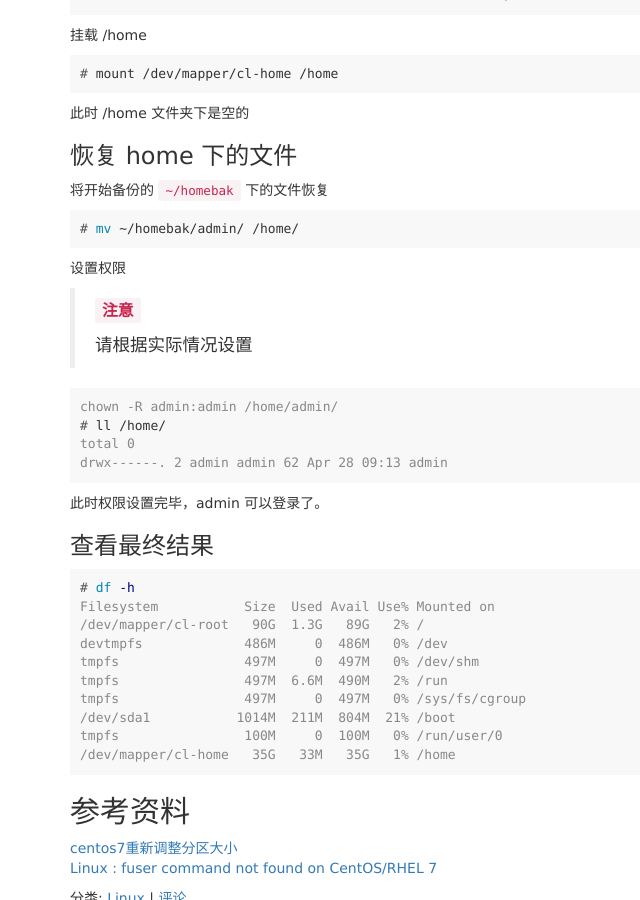
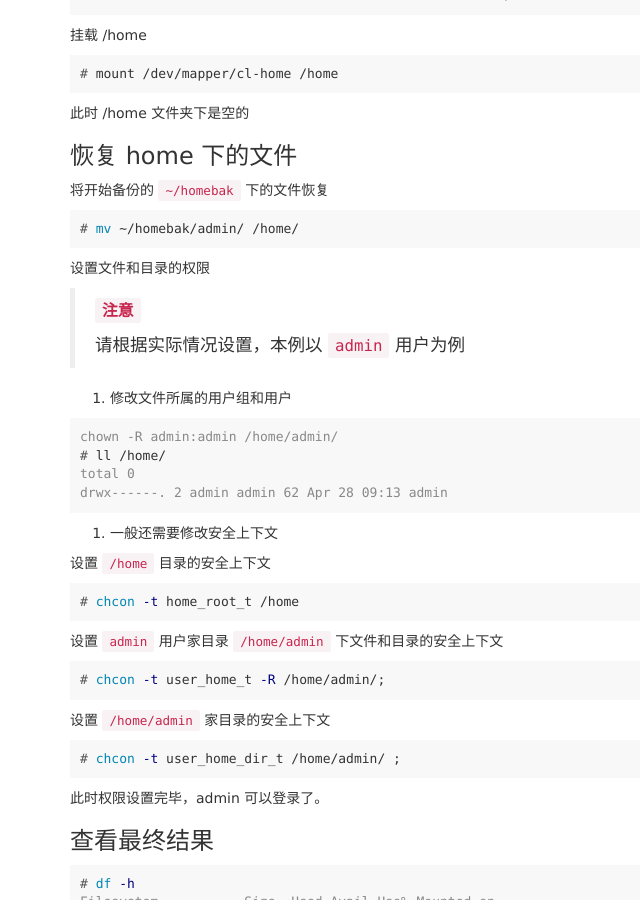
Before and after one commit to zhanming/zhanming.github.com, a Jekyll site: the page built from _posts/2018-04-28-how-to-adjust-logical-volume-size-on-centos-7.markdown, in a window 1280 px wide and 900 px high, scrolled down 3345 px. Shown: the whole window, without its empty margins (0-640 px from the left). Built offline with Jekyll 4.4.1, drawn with Linux system fonts in a browser that asks for light colours; comment, search, counter and statistics services are not loaded.

Commit message:
add chcon description

````diff
--- a/_posts/2018-04-28-how-to-adjust-logical-volume-size-on-centos-7.markdown
+++ b/_posts/2018-04-28-how-to-adjust-logical-volume-size-on-centos-7.markdown
@@ -205,11 +206,14 @@ realtime =none                   extsz=4096   blocks=0, rtextents=0
 # mv ~/homebak/admin/ /home/
 ```
 
-设置权限
+设置文件和目录的权限
 
 > **`注意`**
 >
-> 请根据实际情况设置
+> 请根据实际情况设置，本例以 `admin` 用户为例
+
+
+1. 修改文件所属的用户组和用户
 
 ```terminal
 chown -R admin:admin /home/admin/
@@ -217,6 +221,27 @@ chown -R admin:admin /home/admin/
 total 0
 drwx------. 2 admin admin 62 Apr 28 09:13 admin
 ```
+
+2. 一般还需要修改安全上下文
+
+设置 `/home` 目录的安全上下文
+
+```terminal
+# chcon -t home_root_t /home
+```
+
+设置 `admin` 用户家目录 `/home/admin` 下文件和目录的安全上下文
+
+```terminal
+# chcon -t user_home_t -R /home/admin/;
+```
+
+设置 `/home/admin` 家目录的安全上下文
+
+```terminal
+# chcon -t user_home_dir_t /home/admin/ ;
+```
+
 此时权限设置完毕，admin 可以登录了。
 
 ### 查看最终结果
````
Also changed, not shown: other parts of _posts/2018-04-28-how-to-adjust-logical-volume-size-on-centos-7.markdown (+1 -0 lines).
